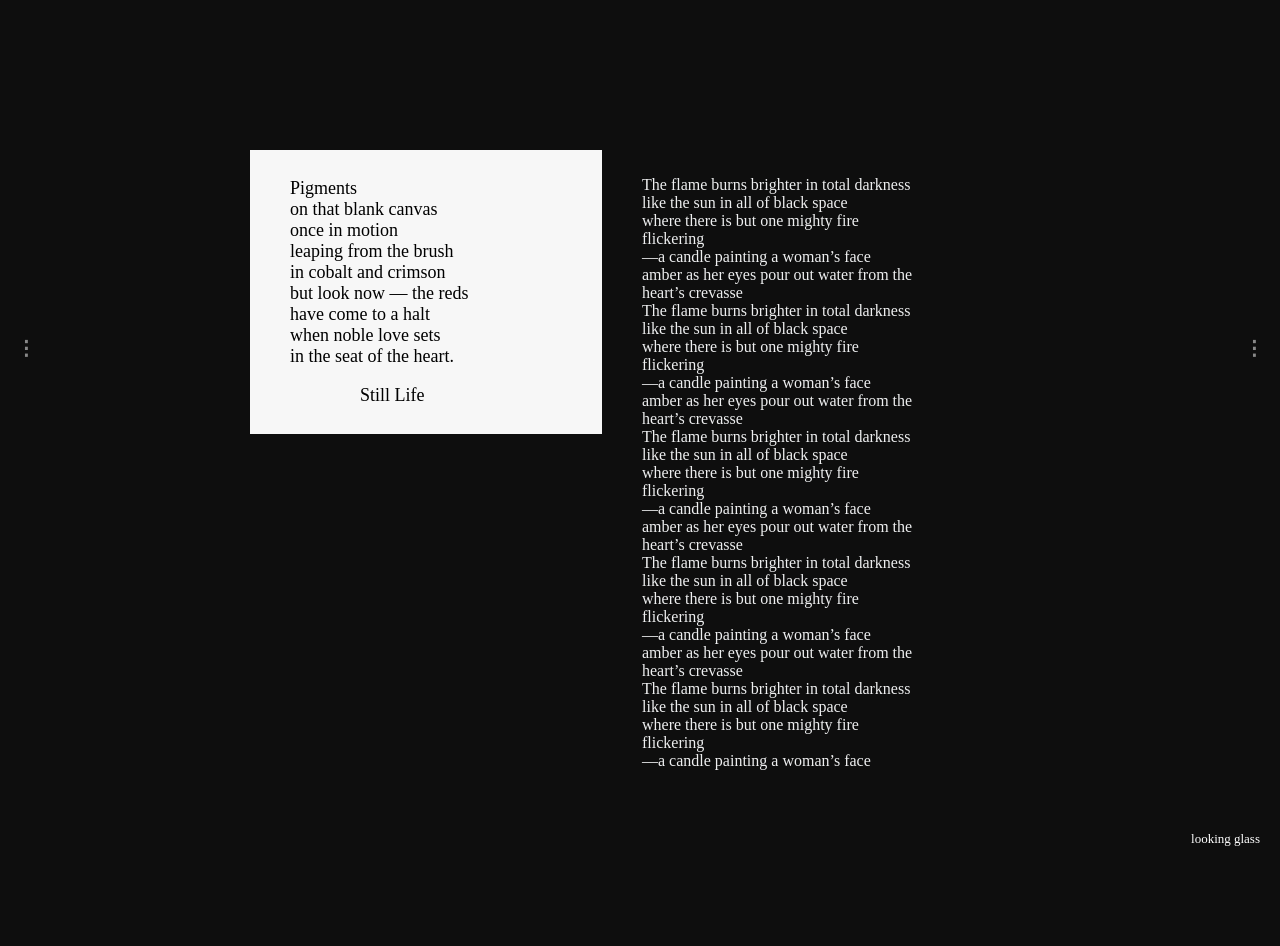
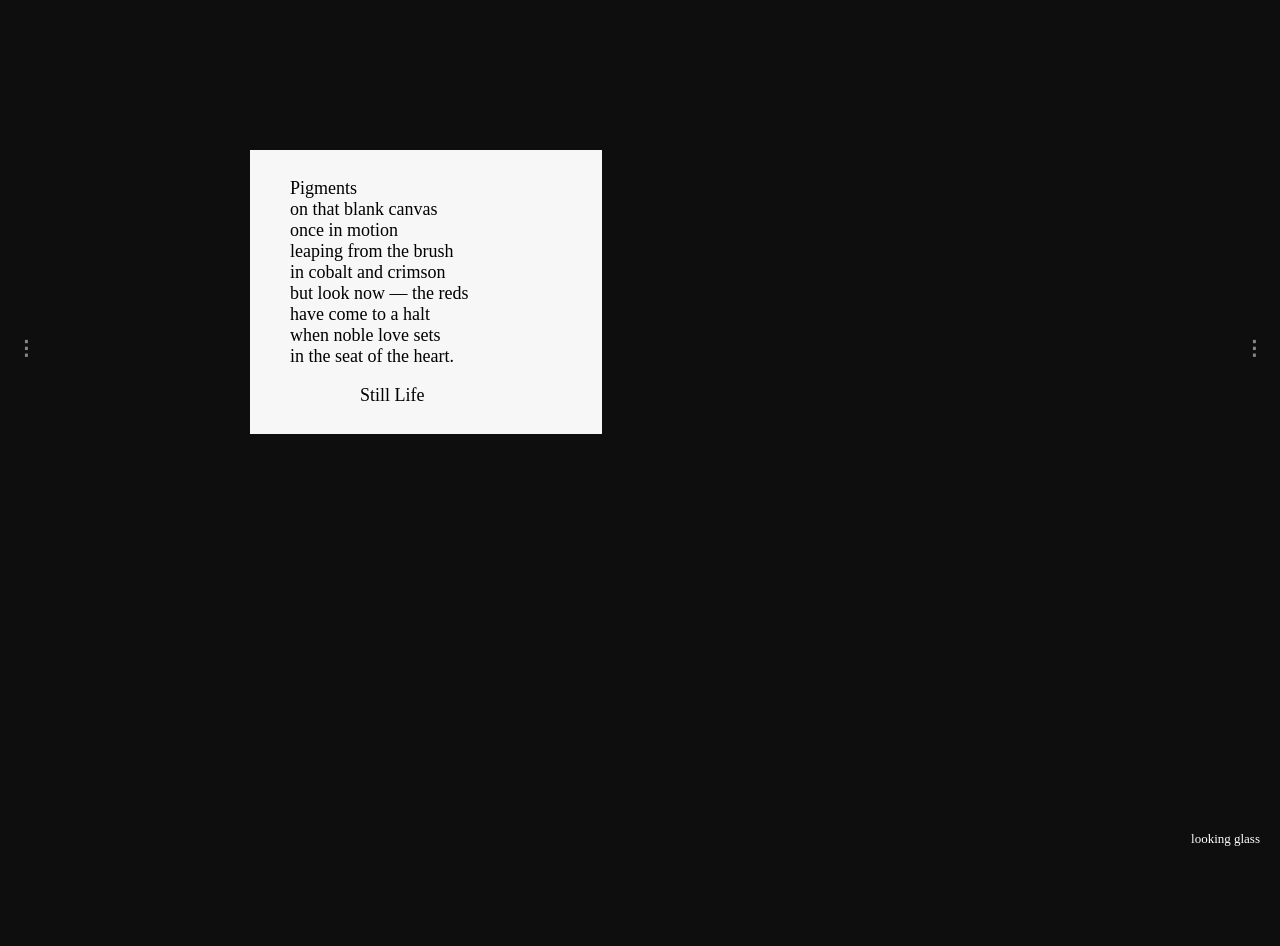
Before and after one commit to hafizzainal/hafizzainal.github.io, a Jekyll site: the page built from index.md, in a window 1280 px wide. Built offline with Jekyll 4.4.1, drawn with Linux system fonts in a browser that asks for light colours; our own code applies the rules of GitHub Pages for plain Markdown files; after the commit the page ends 900 px from its top, so only the background shows below that.

Commit message:
Update default.html

```diff
--- a/_layouts/default.html
+++ b/_layouts/default.html
@@ -155,7 +155,7 @@ img {vertical-align: middle;}
 .work {color: black; padding-left: 30px; padding-right: 30px;}
 
 /* Bio text */
-.bio {color: #eeeff0; padding-left: 30px; padding-right: 30px; font-size: 16px;}
+.bio {color: #eeeff0; padding-left: 30px; padding-right: 30px; font-size: 18px;}
 
 /* Footer */
 .footer {
@@ -217,27 +217,36 @@ img {vertical-align: middle;}
       Still Life</p>
       </div>
       <div class="column" style="background-color:#0e0e0e;">
-      <p class="bio">
-            The flame burns brighter in total darkness<br>
-      like the sun in all of black space<br>
-      where there is but one mighty fire flickering<br>
-      —a candle painting a woman’s face<br>
-      amber as her eyes pour out water from the heart’s crevasse<br>      The flame burns brighter in total darkness<br>
-      like the sun in all of black space<br>
-      where there is but one mighty fire flickering<br>
-      —a candle painting a woman’s face<br>
-      amber as her eyes pour out water from the heart’s crevasse<br>      The flame burns brighter in total darkness<br>
-      like the sun in all of black space<br>
-      where there is but one mighty fire flickering<br>
-      —a candle painting a woman’s face<br>
-      amber as her eyes pour out water from the heart’s crevasse<br>      The flame burns brighter in total darkness<br>
-      like the sun in all of black space<br>
-      where there is but one mighty fire flickering<br>
-      —a candle painting a woman’s face<br>
-      amber as her eyes pour out water from the heart’s crevasse<br>      The flame burns brighter in total darkness<br>
-      like the sun in all of black space<br>
-      where there is but one mighty fire flickering<br>
-      —a candle painting a woman’s face<br></p>
+      <p class="bio"></p>
+      </div>
+    </div>
+  </div>
+
+  <div class="mySlidesText">
+    <div class="row">
+      <div class="column" style="background-color:#f7f7f7;">
+      <p class="work"></p>
+      <p class="author">
+      Still Life</p>
+      </div>
+      <div class="column" style="background-color:#0e0e0e;">
+      <p class="bio">The dancers will all stop waltzing<br>
+      when the music ceases to play,<br>
+      but until then I do not yet think<br>
+      I have come to my resting day.<br>
+      <br>
+      When the music ceases to play,<br>
+      sit beside me and take away the pain.<br>
+      I have come to my resting day,<br>
+      when my breath grows short and faint.<br>
+      <br>
+      Sit beside me and take away the pain,<br>
+      remind me of the night we walked by the lake.<br>
+      My breath grows short and faint<br>
+      when I laugh at the silly voice you used to make.<br>
+      </p>
+      <p class="author">
+      When I Have Come to My Resting Day</p>
       </div>
     </div>
   </div>
@@ -246,47 +255,39 @@ img {vertical-align: middle;}
     <div class="row">
       <div class="column" style="background-color:#f7f7f7;">
       <p class="work">
-      The flame burns brighter in total darkness<br>
-      like the sun in all of black space<br>
-      where there is but one mighty fire flickering<br>
-      —a candle painting a woman’s face<br>
-      amber as her eyes pour out water from the heart’s crevasse<br>
-      mouth mumbling goodbye in one last lover’s embrace.<br></p>
+Will you wait for me by the train,<br>
+since I’m running late and like an old sock lost,<br>
+will you call out my name?<br>
+<br>
+Don’t trust the forecasts, look there’s rain!<br>
+You’ll be wet, but I’ll ask the weather to pause<br>
+for you, so will you wait for me by the train?<br>
+<br>
+The crowd chattering renders my shouts plain,<br>
+I’m looking for your figure, but not a silhouette in sight,<br>
+will you call out my name?<br>
+<br>
+The snow is growing thick and thicker, my vision faint.<br>
+Like white satin in snow, my senses are freezing in the frost,<br>
+will you wait for me by the train?<br>
+<br>
+The icy stab of winter perhaps lays claim<br>
+to the flowers of spring. I am both winter and spring,<br>
+will you please call out my name?<br>
+<br>
+Out of the clouds in my white gown, chocolate-stained,<br>
+I will have forgotten the way, and how soft you look,<br>
+but will you still wait for me by the train,<br>
+and can I trust you to call out my name?<br></p>
       <p class="author">
-      A Lover's Flame</p>
+      Out of the Clouds</p>
       </div>
       <div class="column" style="background-color:#0e0e0e;">
-      <p class="bio">
-      To be added</p>
+      <p class="bio"></p>
       </div>
     </div>
   </div>
 
-  <div class="mySlidesText">
-    <div class="row">
-      <div class="column" style="background-color:#f7f7f7;">
-      <p class="work">
-      The small pink flesh of its nose<br>
-      hovers about the air.<br>
-      Its two nostrils like indolent eyes, vacuous<br>
-      ready to be filled with an aurora of smells<br>
-      that flies past in the gray-coated rodent’s journey<br>
-      along the black tarred path.<br>
-      Its nose turns toward a tower<br>
-      of brown fabric and black cowhide boots.<br>
-      On two little feet it stands hunchback<br>
-      in the manner of a rat majestic,<br>
-      two little hands as if in prayer<br>
-      lift a cup of empty air as it hungers on.<br></p>
-      <p class="author">
-      A Rat's Plight</p>
-      </div>
-      <div class="column" style="background-color:#0e0e0e;">
-      <p class="bio">
-      To be added</p>
-      </div>
-    </div>
-  </div>
 
   <!-- Next/prev buttons -->
   <a class="prev" onclick="plusSlides(-1)">&#8942;</a>
```
